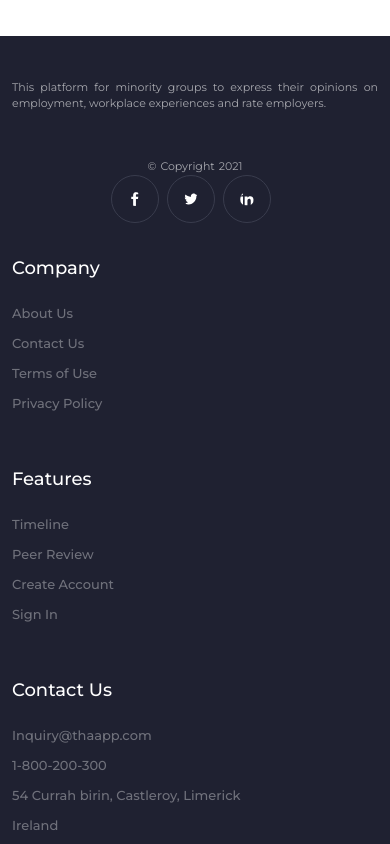
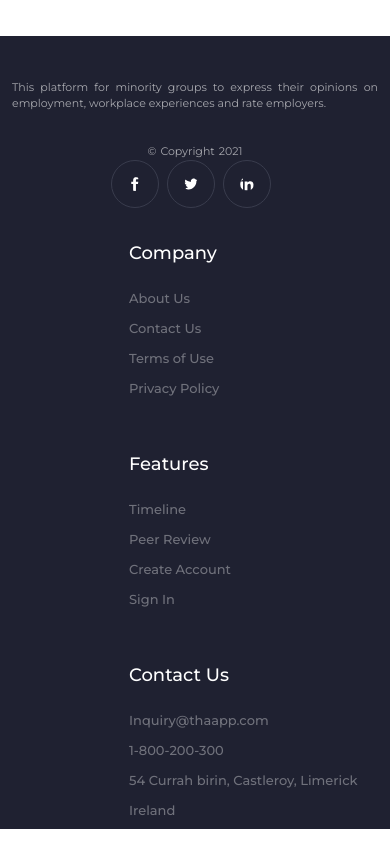
Before and after one commit to Dreezy305/Business-Landing, a React (Create React App) app: page / in a window 390 px wide. Shown: the part 4789-5633 px from the top of the page. Built offline with nearby package versions, Linux system fonts and the light colour scheme.

Commit message:
mobile responsiveness

```diff
--- a/src/App.css
+++ b/src/App.css
@@ -61,9 +61,9 @@
     margin-bottom: 20px !important;
     justify-content: center;
   }
-  .footer_socials > img {
-    margin-top: 15px !important;
-  }
+  /*.footer_socials > img {
+    margin-top: -1px !important;
+  }*/
 }
 
 @media screen and (max-width: 720px) {
--- a/src/styles/globals.scss
+++ b/src/styles/globals.scss
@@ -609,6 +609,9 @@
         margin-top: -100px;
       }
     }
+    &_col2 {
+      margin-left: 30%;
+    }
   }
 }
 
```
